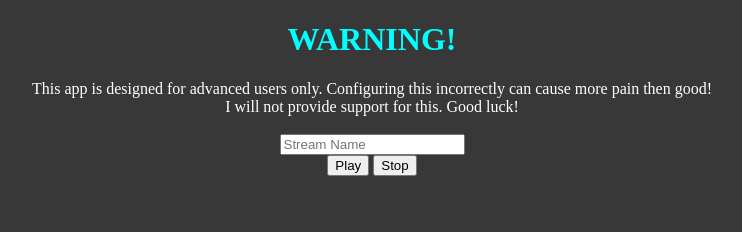
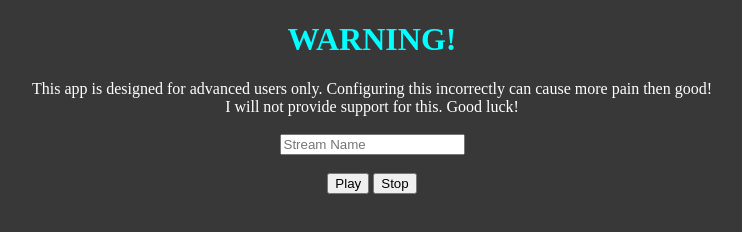
Before and after one commit to jazzy348/VRCDN-LowLatency-Player, an Electron app: page index.html in a window 1280 px wide. Shown: the whole page, without its empty margins (268-1010 px from the left). Drawn offline with Linux system fonts and the light colour scheme.

Commit message:
Build stuff

```diff
--- a/index.html
+++ b/index.html
@@ -20,7 +20,7 @@
   <body>
     <center><h1>WARNING!</h1>This app is designed for advanced users only. Configuring this incorrectly can cause more pain then good!<br>
       I will not provide support for this. Good luck!<br><br>
-    <input id="rtspUrl" placeholder="Stream Name"/><br>
+    <input id="rtspUrl" placeholder="Stream Name"/><br>  <br>
     <button id="openStream" type="button">Play</button> <button id="stopStream" type="button">Stop</button>
   </center>
 
--- a/main.js
+++ b/main.js
@@ -50,5 +50,5 @@ function openFFplay(content) {
   ffPlay.on('close', function (data) {
     processId = 0;
   })
-  ///ffplay -rtsp_transport tcp rtsp://stream.vrcdn.live/live/vrcdn -nostats -flags low_delay -nodisp -probesize 32 -fflags nobuffer+fastseek+flush_packets -analyzeduration 0 -sync ext -af aresample=async=1:min_comp=0.1:first_pts=0
+
 }
```
Also changed, not shown: package.json (+38 -4 lines), build/icon.png (added), 1 other file.
